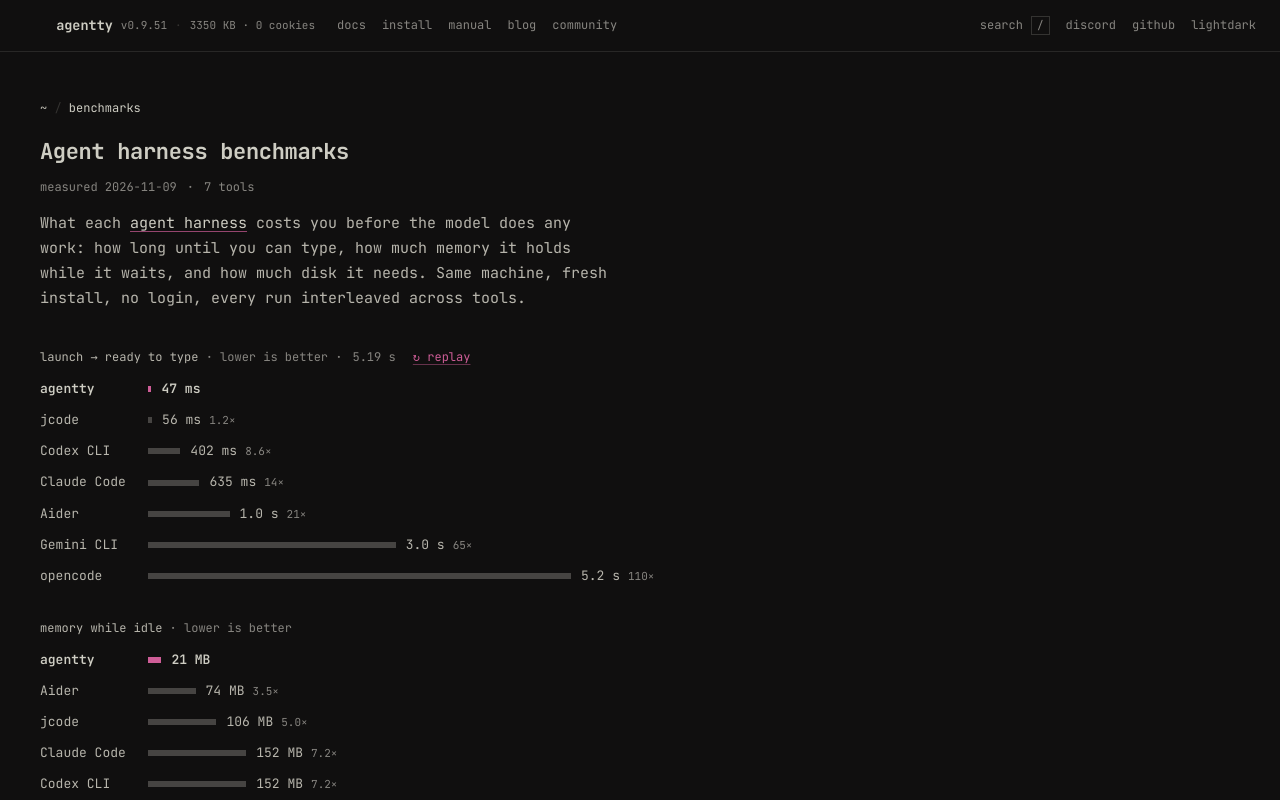
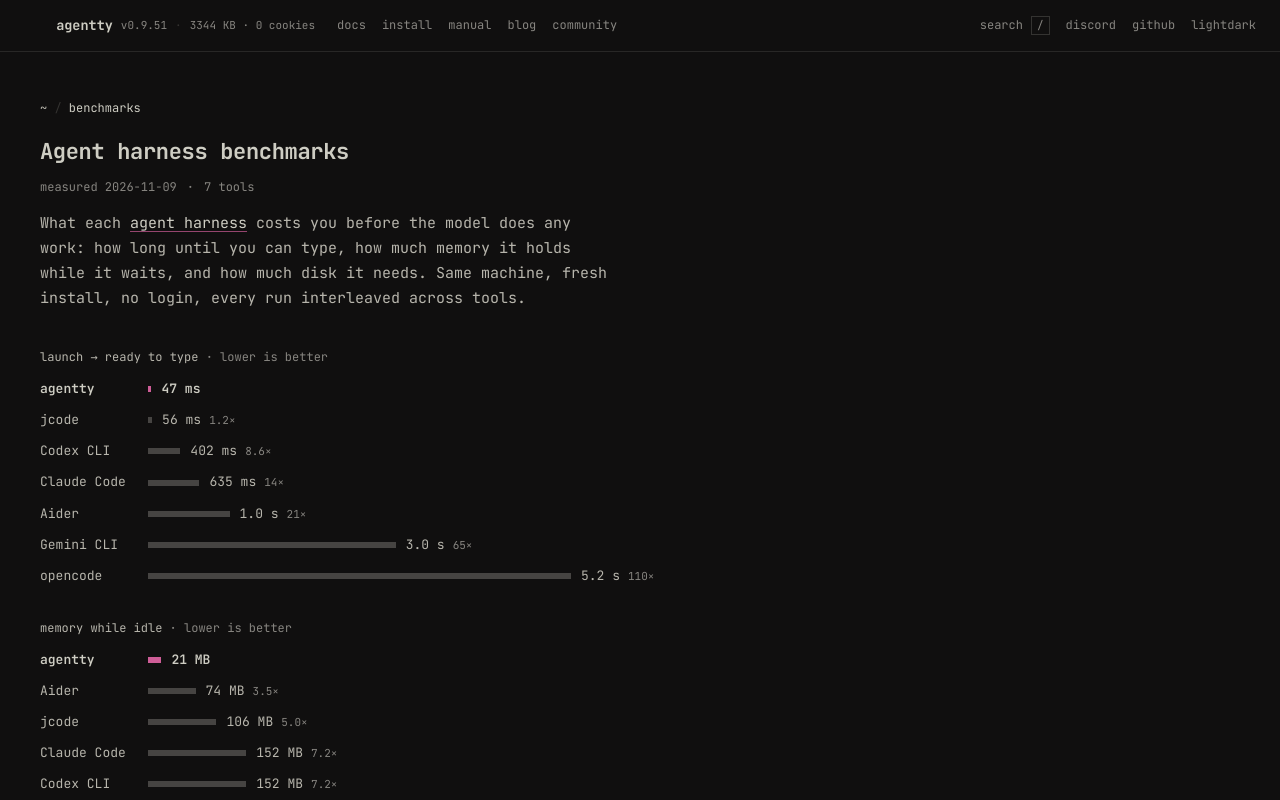
Before and after one commit to 1ay1/agentty.org, a Next.js app: page /benchmarks in a window 1280 px wide. Shown: the top 800 px of the page. Built offline with nearby package versions, Linux system fonts and the light colour scheme.

Commit message:
Benchmark bars static: remove the launch race, its clock and replay

```diff
--- a/app/benchmarks/page.tsx
+++ b/app/benchmarks/page.tsx
@@ -59,7 +59,7 @@ export default function Benchmarks() {
       </header>
 
       <div className="doc-body">
-        <BenchBars metrics={["ready", "rss", "disk", "startup"]} race />
+        <BenchBars metrics={["ready", "rss", "disk", "startup"]} />
 
         <h2 id="all-numbers">All numbers</h2>
         <div className="tablewrap">
--- a/app/page.tsx
+++ b/app/page.tsx
@@ -35,7 +35,7 @@ export default function Home() {
       </section>
 
       <section className="home-bench" aria-label="Benchmarks">
-        <BenchBars metrics={["ready", "rss"]} race />
+        <BenchBars metrics={["ready", "rss"]} />
       </section>
 
       <section className="home-info">
--- a/app/site.css
+++ b/app/site.css
@@ -364,7 +364,7 @@ td .win { color: var(--text); }
 .bench-metric { margin: 0; min-width: 0; }
 .bench-metric figcaption { color: var(--text-dim); font-size: var(--fs-sm); margin: 0 0 10px; }
 .bench-metric figcaption span { color: var(--text-faint); }
-.bench-metric figcaption > span:first-of-type::before { content: "· "; }
+.bench-metric figcaption span::before { content: "· "; }
 .bench-metric ol { list-style: none; margin: 0; padding: 0; display: grid; gap: 7px; }
 .bench-metric li {
   display: grid; grid-template-columns: 12ch minmax(0, 1fr); align-items: center; gap: 14px;
@@ -380,22 +380,6 @@ td .win { color: var(--text); }
 .bench-note { margin: 0; font-size: var(--fs-sm); color: var(--text-faint); }
 .bench-note a { color: var(--text-dim); }
 .bench-range { color: var(--text-faint); font-size: var(--fs-xs); }
-/* the launch race (BenchRace): one clock, each bar stops at its own time */
-.bench-race { margin-left: 4px; color: var(--text-faint); }
-.bench-race::before { content: "· "; }
-.bench-race button { margin-left: 10px; background: none; border: 0; padding: 0; font: inherit; color: var(--accent); cursor: pointer; text-decoration: underline; text-decoration-color: color-mix(in srgb, var(--accent) 45%, transparent); text-underline-offset: 3px; }
-.bench-race button:hover { color: var(--accent-hover); text-decoration-color: var(--accent-hover); }
-.bench-clock { display: inline-block; min-width: 7ch; color: var(--text-dim); font-variant-numeric: tabular-nums; }
-figure[data-race="armed"] .bench-bar { transform: scaleX(0); }
-figure[data-race="armed"] :is(.bench-val, .bench-x) { opacity: 0; }
-figure[data-race="on"] .bench-bar { transform-origin: left; animation: race-bar calc(var(--ms) * 1ms / var(--race-k, 1)) linear both; }
-figure[data-race="on"] :is(.bench-val, .bench-x) { animation: race-done 1ms linear calc(var(--ms) * 1ms / var(--race-k, 1)) both; }
-figure[data-race] li { transition: color .2s; }
-figure[data-race="on"] li:not(.is-us) { animation: race-dim 1ms linear calc(var(--ms) * 1ms / var(--race-k, 1)) both; }
-.bench-bar { transform-origin: left; }
-@keyframes race-bar { from { transform: scaleX(0); } }
-@keyframes race-done { from { opacity: 0; } to { opacity: 1; } }
-@keyframes race-dim { from { color: var(--text-faint); } to { color: var(--text-dim); } }
 :is(th, td).num { white-space: nowrap; }
 td .bench-range { display: block; }
 /* phones: the benchmark table becomes one record per tool — the name and
@@ -837,13 +821,8 @@ html[data-theme="light"] .replay-grid[data-for="light"]:not([data-live]) { displ
 }
 
 /* ── phones: the new pieces ───────────────────────────────────────────────────── */
-/* captions wrap as whole pieces ("· 1.20 s", "replay"), never mid-phrase */
-.bench-metric figcaption { display: flex; flex-wrap: wrap; align-items: baseline; column-gap: 1ch; }
-.bench-race { margin-left: 0; display: inline-flex; gap: 10px; }
-.bench-race button { margin-left: 0; }
 @media (max-width: 720px) {
   /* tap targets */
-  .bench-race button { padding: 6px 0; }
   /* the version stamp gets its own line; no leading separator there */
   .doc-version::before { content: none; }
   .doc-stamp { row-gap: 6px; }
@@ -862,9 +841,3 @@ html[data-theme="light"] .replay-grid[data-for="light"]:not([data-live]) { displ
 @media (max-width: 720px) and (hover: none) {
   .cmdk-input { font-size: 16px; }   /* below 16px iOS zooms the whole page when the field focuses */
 }
-@media (max-width: 560px) {
-  /* the race clock and replay get their own line instead of a dangling "·" */
-  .bench-race { flex-basis: 100%; align-items: baseline; }
-  .bench-race::before { content: none; }
-  .bench-race button { padding: 0; }
-}
--- a/components/BenchBars.tsx
+++ b/components/BenchBars.tsx
@@ -1,6 +1,5 @@
 import Link from "next/link";
 import bench from "@/lib/bench.generated.json";
-import { BenchRace } from "./BenchRace";
 
 // Real measurements of terminal agent harnesses (scripts/bench-agents.mjs),
 // drawn as plain text bars. Server component: zero JS.
@@ -15,7 +14,7 @@ export const METRICS: Metric[] = [
   { key: "startup", label: "--version startup", unit: "ms", value: (t) => t.startupMs.median, fmt: (v) => (v >= 1000 ? `${(v / 1000).toFixed(1)} s` : `${v < 10 ? v.toFixed(1) : Math.round(v)} ms`) },
 ];
 
-export function BenchBars({ metrics = ["ready"], only, race = false }: { metrics?: string[]; only?: string[]; race?: boolean }) {
+export function BenchBars({ metrics = ["ready"], only }: { metrics?: string[]; only?: string[] }) {
   const tools = only ? bench.tools.filter((t) => t.id === "agentty" || only.includes(t.id)) : bench.tools;
   return (
     <div className="bench">
@@ -23,18 +22,14 @@ export function BenchBars({ metrics = ["ready"], only, race = false }: { metrics
         const rows = [...tools].sort((a, b) => m.value(a) - m.value(b));
         const max = Math.max(...rows.map(m.value));
         const us = m.value(bench.tools.find((t) => t.id === "agentty")!);
-        const races = race && m.unit === "ms";
         return (
-          <figure key={m.key} className="bench-metric" data-race-ms={races ? Math.round(max) : undefined}>
-            <figcaption>
-              {m.label} <span>lower is better</span>
-              {races && <BenchRace />}
-            </figcaption>
+          <figure key={m.key} className="bench-metric">
+            <figcaption>{m.label} <span>lower is better</span></figcaption>
             <ol aria-label={`${m.label}: ` + rows.map((t) => `${t.name} ${m.fmt(m.value(t))}`).join(", ")}>
               {rows.map((t) => {
                 const v = m.value(t), ratio = v / us;
                 return (
-                  <li key={t.id} className={t.id === "agentty" ? "is-us" : undefined} style={races ? ({ "--ms": Math.round(v) } as React.CSSProperties) : undefined}>
+                  <li key={t.id} className={t.id === "agentty" ? "is-us" : undefined}>
                     <span className="bench-name">{t.name}</span>
                     <span className="bench-track">
                       <span className="bench-bar" style={{ width: `calc((100% - 15ch) * ${Math.max(0.006, v / max).toFixed(4)})` }} />
--- a/components/BenchRace.tsx
+++ /dev/null
@@ -1,72 +0,0 @@
-"use client";
-
-import { useEffect, useRef, useState } from "react";
-
-// Replays a time benchmark: when the chart scrolls into view, every bar grows
-// from zero on one shared clock, so each tool's bar stops at its measured
-// time. The clock runs at a fixed speed-up (the slowest tool lands in
-// RACE_MS; real time made the reader wait five seconds), the SAME speed-up
-// for every bar, so the race is still exactly proportional and the readout
-// still counts the real measured milliseconds.
-// The bars' widths are already proportional to their times, so a single
-// clock means one speed for every bar: CSS does the drawing
-// (animation-duration = the row's --ms / --race-k), and this component only
-// arms it, runs the clock readout, and offers a replay. Without JS, or with
-// reduced motion, the chart is the static one.
-const RACE_MS = 1600;
-export function BenchRace() {
-  const ref = useRef<HTMLSpanElement>(null);
-  const clock = useRef<HTMLSpanElement>(null);
-  const [runs, setRuns] = useState(0);
-
-  useEffect(() => {
-    const fig = ref.current?.closest<HTMLElement>("figure[data-race-ms]");
-    if (!fig || matchMedia("(prefers-reduced-motion: reduce)").matches) return;
-    const real = Number(fig.dataset.raceMs);
-    const k = Math.max(1, real / RACE_MS);            // measured ms per shown ms
-    fig.style.setProperty("--race-k", String(k));
-    let raf = 0, shown = -1;
-    // the readout is one text node written directly, 20 times a second: no
-    // React render per frame (that was most of a phone's CPU during the race)
-    const show = (t: number) => {
-      const c = clock.current;
-      if (!c) return;
-      const q = Math.floor(t / 50);
-      if (q === shown) return;
-      shown = q;
-      c.hidden = false;
-      c.textContent = t < 1000 ? `${Math.round(t)} ms` : `${(t / 1000).toFixed(2)} s`;
-    };
-    const run = () => {
-      fig.dataset.race = "";                           // restart the CSS animations
-      void fig.offsetWidth;
-      fig.dataset.race = "on";
-      const t0 = performance.now();
-      const tick = (now: number) => {
-        const e = (now - t0) * k;                      // in measured milliseconds
-        show(Math.min(e, real));
-        if (e < real + 100 * k) raf = requestAnimationFrame(tick);
-        else { shown = -1; show(real); fig.dataset.race = "done"; }
-      };
-      cancelAnimationFrame(raf);
-      raf = requestAnimationFrame(tick);
-    };
-    if (runs > 0) { run(); return () => cancelAnimationFrame(raf); }
-    // first run: only once it is actually on screen
-    fig.dataset.race = "armed";
-    const io = new IntersectionObserver((es) => {
-      if (es.some((x) => x.isIntersecting)) { io.disconnect(); run(); }
-    }, { threshold: 0.6 });
-    io.observe(fig);
-    return () => { io.disconnect(); cancelAnimationFrame(raf); };
-  }, [runs]);
-
-  return (
-    <span ref={ref} className="bench-race">
-      <span ref={clock} className="bench-clock" hidden />
-      <button type="button" onClick={() => setRuns((r) => r + 1)} aria-label="Replay the launch race in real time">
-        ↻ replay
-      </button>
-    </span>
-  );
-}
```
Also changed, not shown: 1 other file (tests, documents, lock files or other folders).
